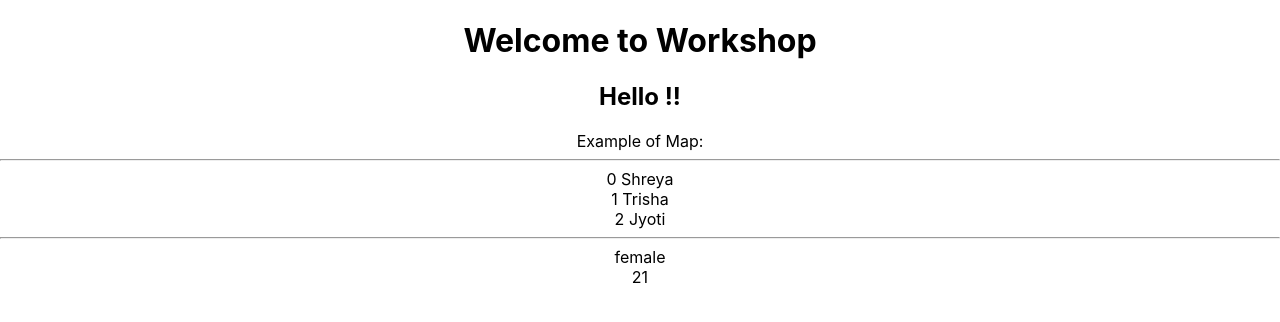
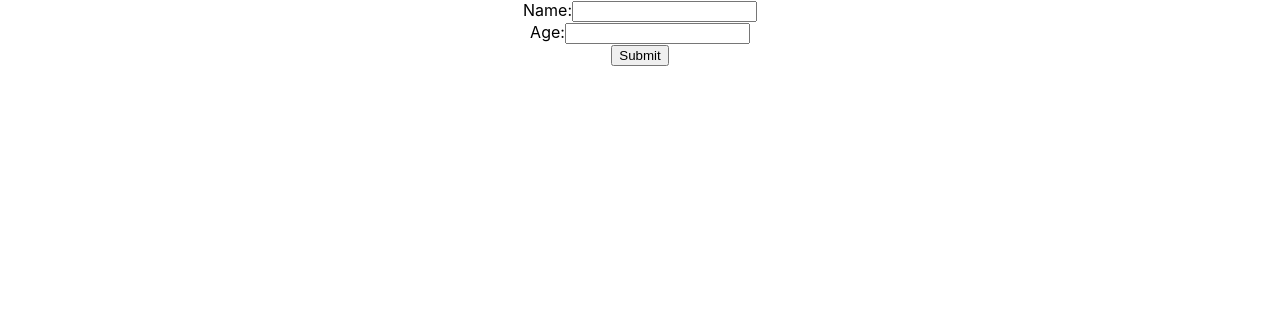
Before and after one commit to trishhaach/TechLeadHers, a React (Create React App) app in the folder techleadhersapp/: page / in a window 1280 px wide. Shown: the top 322 px of the page. Built offline with nearby package versions, Linux system fonts and the light colour scheme.

Commit message:
Practice Use State and made a form to check vote eligibility

```diff
--- a/techleadhersapp/src/App.js
+++ b/techleadhersapp/src/App.js
@@ -2,13 +2,17 @@ import logo from './logo.svg';
 import './App.css';
 import Greet from './components/Greet.js';
 import Example1 from './components/ArrayMap.js';
+import ExampleUseState from './components/ExampleUseState.js';
+import BasicForm from './components/BasicForm.js';
 
 function App() {
   return (
     <div className="App">
-      <h1>Welcome to Workshop</h1>
-      <Greet/>
-       <Example1/>
+      {/* <h1>Welcome to Workshop</h1> */}
+      {/* <Greet/>
+       <Example1/> */}
+       {/* <ExampleUseState/> */}
+       <BasicForm/>
     </div>
   );
 }
--- /dev/null
+++ b/techleadhersapp/src/components/BasicForm.js
@@ -0,0 +1,50 @@
+import React from "react";
+import { useState } from "react";
+
+const BasicForm = () => {
+
+    const[name,setName]=useState("");
+    const [msg,setMsg]=useState("");
+    const [age,setAge]=useState("");
+
+
+    const handleName = (event) => {
+        setName(event.target.value);
+    }
+    const handleAge = (event) => {
+        setAge(event.target.value);
+    }
+
+
+        const handleSubmit = (event) => {
+             event.preventDefault();
+
+            var message="";
+            if(age >= 18){
+                message= "Hello, " + name + " You are eligible to vote.";
+            }
+            else{
+                message= "Hello, " + name + "You are not eligible to vote.";
+            }
+            setMsg(message)
+        };
+
+        return(
+            <form onSubmit={handleSubmit}>
+                <div>
+                    <label>Name:</label>
+                    <input type="text" value={name} onChange={handleName}></input>
+                </div>
+                <div>
+                    <label>Age:</label>
+                    <input type="number" value={age} onChange={handleAge}></input>
+                </div>
+                <div>
+                <button type="submit"> Submit</button>
+             </div>
+             {msg}
+            </form>
+        );
+};
+
+export default BasicForm;
--- /dev/null
+++ b/techleadhersapp/src/components/ExampleUseState.js
@@ -0,0 +1,44 @@
+import React from "react";
+import { useState } from "react";
+
+const ExampleUseState = () => {
+
+        const [color,setColor]=useState("Red");
+        const [msg,setMsg]=useState("");
+
+        const changeColor = () => {
+            setColor("yellow")
+        }
+
+        const handleChange = (event) => {
+            const userFavColor = event.target.value;
+            setColor(userFavColor);
+        }
+
+        const checkColor = () => {
+            var message="";
+            if(color==="red"||color==="blue"){
+                message= color + " is a primary color";
+            }
+            else{
+                message= color + " is not a primary color";
+            }
+            setMsg(message)
+        };
+
+        return(
+        <div>
+            <div>
+            <label>Enter your fav color: </label>
+            <input type="text" value={color} onChange={handleChange}></input>
+            </div> <br/>
+             Your fav color is: {color}
+             <div>
+                <button onClick={changeColor}>Change Color</button>
+                <button onClick={checkColor}>Check Color</button>
+             </div>
+             {msg}
+        </div>
+        )
+}
+export default ExampleUseState;
```
